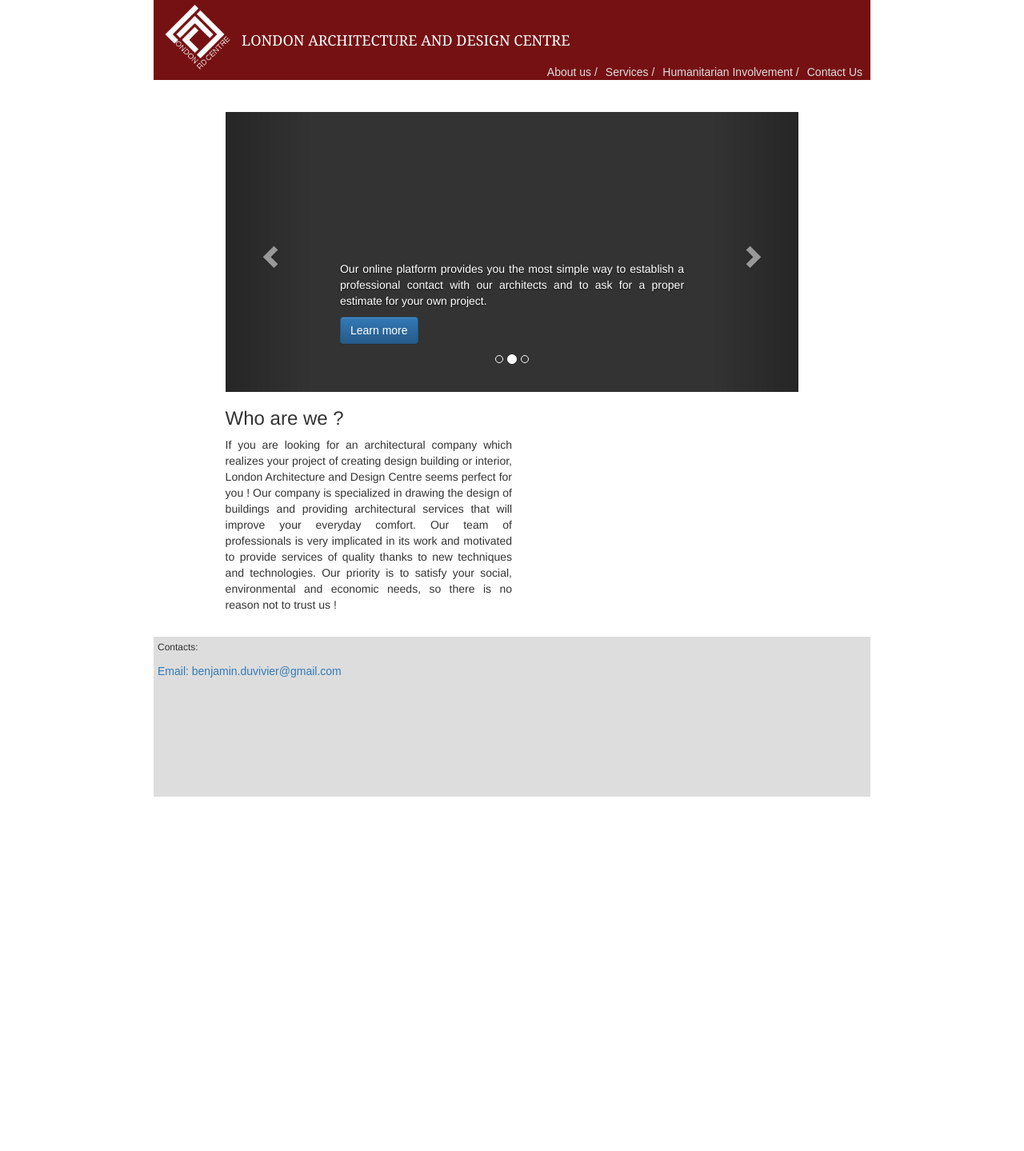
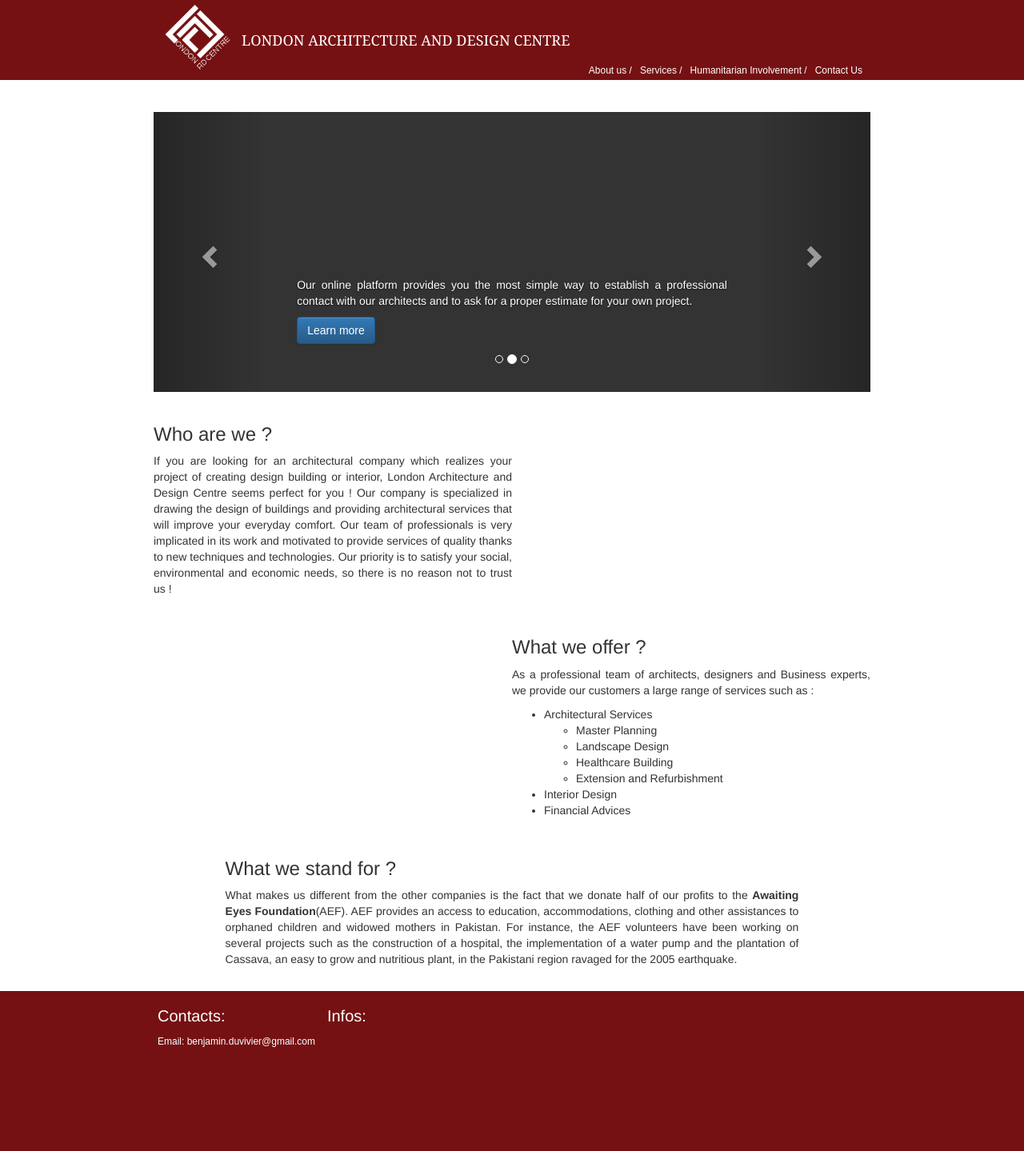
Before and after one commit to BenjaminDuv/webpage, a website: page app/index.html in a window 1280 px wide. Shown: the whole page at 80% size. Before the commit the page ends 996 px from the top, so only its background shows below. Drawn offline with nearby package versions, Linux system fonts and the light colour scheme; files that its build step writes are made by us from their sources.

Commit message:
General layout update + new texts and footer

```diff
--- a/app/index.html
+++ b/app/index.html
@@ -5,7 +5,7 @@
 <!--[if gt IE 8]><!--> <html class="no-js"> <!--<![endif]-->
   <head>
     <meta charset="utf-8">
-    <title></title>
+    <title>London Architecture and Design Centre</title>
     <meta name="description" content="">
     <meta name="viewport" content="width=device-width">
     <!-- Place favicon.ico and apple-touch-icon.png in the root directory -->
@@ -29,21 +29,25 @@
 
 <!-- HEADER -->
 
+<div class="header-bkg">
   <div class="header">
 
     <!-- Logo -->
       <img src="images/logo_transparent.gif" class="logo_header">
 
-  <div class="title"> LONDON ARCHITECTURE AND DESIGN CENTRE </div>
+      <div class="title">
+        LONDON ARCHITECTURE AND DESIGN CENTRE
+      </div>
 
       <!-- Group of buttons -->
-  <div class="btn_header">
+      <div class="btn-header">
              <a class="foot-link" href="#footer_contactus">Contact Us </a>
              <a href="">Humanitarian Involvement /</a>
              <a href="">Services /</a>
              <a href="">About us /</a>
       </div>
 
+  </div>
 </div>
 
 <!--- CAROUSEL -->
@@ -105,8 +109,8 @@
 
 <!-- CONTENT -->
 <div class="content">
+  <div class ="content-left">
   <h3>Who are we ?</h3>
-  <div class ="content-left">
   <p>
 If you are looking for an architectural company which realizes your project of creating design building or interior, London Architecture and Design Centre seems perfect for you !
 Our company is specialized in drawing the design of buildings and providing architectural services that will improve your everyday comfort.
@@ -114,15 +118,54 @@ Our team of professionals is very implicated in its work and motivated to provid
 Our priority is to satisfy your social, environmental and economic needs, so there is no reason not to trust us !
 </p>
   </div>
+
+  <div class ="content-right">
+  <h3>What we offer ?</h3>
+  <p>
+  As a professional team of architects, designers and Business experts, we provide our customers a large range of services such as :
+    <ul>
+     <li> Architectural Services </li>
+       <ul>
+        <li>Master Planning </li>
+        <li>Landscape Design </li>
+        <li>Healthcare Building </li>
+        <li>Extension and Refurbishment</li>
+      </ul>
+    <li>  Interior Design </li>
+    <li>  Financial Advices </li>
+    </ul>
+
+  </p>
+  </div>
+
+  <div class="content-center">
+  <h3>What we stand for ?</h3>
+  <p>
+   What makes us different from the other companies is the fact that we donate half of our profits to the <b>Awaiting Eyes Foundation</b>(AEF).
+AEF provides an access to education, accommodations, clothing and other assistances to orphaned children and widowed mothers in Pakistan.
+For instance, the AEF volunteers have been working on several projects such as the construction of a hospital, the implementation of a water pump and the plantation of Cassava, an easy to grow and nutritious plant, in the Pakistani region ravaged for the 2005 earthquake.
+  </p>
+  </div>
+
 </div>
 
 
 <!-- FOOTER -->
+<div class="footer-bkg">
+
   <div class="footer">
-  <div id = "footer_contactus" class="footer_contactus">
-    <p> Contacts:</p>
+
+    <div id = "footer_contactus" class="footer-contactus">
+      <h3> Contacts:</h3>
       <a href="mailto:benjamin.duvivier@gmail.com"> Email: benjamin.duvivier@gmail.com </a>
     </div>
+
+  <div class="footer-info">
+    <h3> Infos:</h3>
+  </div>
+
+  </div>
+
 </div>
 
 </body>
--- a/app/styles/main.css
+++ b/app/styles/main.css
@@ -2,25 +2,30 @@
 body {
   width: 100%;
   height: 100%;
-  min-width: 850px;
+  min-width: 1000px;
   width: auto !important;
-  padding-right: 15%;
-  padding-left: 15%;
 }
 
 /************** HEADER ***************/
+
+.header-bkg{
+  height: 100px;
+  width: 100%;
+  background-color: #751113;
+}
 
 .header {
   height: 100px;
   width: 100%;
   background-color: #751113;
-  /*background-image: url("../images/header_faded.jpg");*/
   background-position: center center;
-  position: relative;
+  position: absolute;
+  padding-right: 15%;
+  padding-left: 15%;
 }
 
 .header a{
-    color: #DDDDDD;
+    color: #FFFFFF;
 }
 
 .logo_header{
@@ -31,15 +36,16 @@ body {
   float: left;
 }
 
-.btn_header{
-  position:absolute;
-  bottom: 0;
-  right: 0;
+.btn-header{
+  position:relative;
+  padding-top: 80px;
 }
-.btn_header a{
+
+.btn-header a{
   float: right;
   text-decoration: none;
   outline:none;
+  position:relative;
   padding-right: 10px;
 }
 
@@ -77,12 +83,29 @@ a{
 }
 
 .content{
-  padding-left: 10%;
-  padding-right: 10%;
+  padding-left: 15%;
+  padding-right: 15%;
+}
+
+.content-left,
+.content-right,
+.content-center{
+  padding-top: 20px;
 }
 
 .content-left{
+  position: relative;
   padding-right: 50%;
+}
+
+.content-right{
+  padding-left: 50%
+}
+
+.content-center{
+  padding-right: 10%;
+  padding-left: 10%
+
 }
 
 /************** CAROUSEL **************/
@@ -110,20 +133,38 @@ a{
 }
 
 /************* Footer ***************/
+.footer-bkg{
+    background-color: #751113;
+}
+
 .footer{
   position: relative;
   bottom: 0;
   margin-top: 30px;
   height: 200px;
-  background-color: #DDDDDD;
   width: 100%;
+  padding-right: 15%;
+  padding-left: 15%;
 }
 
-.footer p{
+.footer p, a{
   font-size: 12px;
+  color: #FFFFFF;
 }
 
-.footer_contactus{
-  padding-left: 5px;
-  padding-top: 5px;
+.footer h3{
+  color: #FFFFFF;
+  font-size: 20px;
 }
+
+.footer-contactus{
+  position: relative;
+  float: left;
+  padding-left: 5px;;
+}
+
+.footer-info{
+  position: relative;
+  float: left;
+  padding-left: 15px
+}
```
Also changed, not shown: 1 other file. Lines whose indentation alone changed are shown as unchanged.
